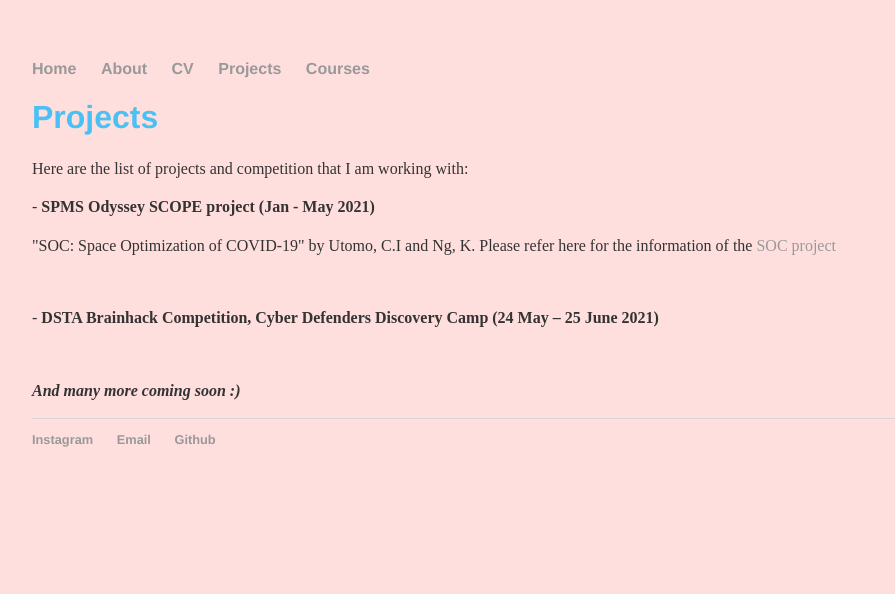
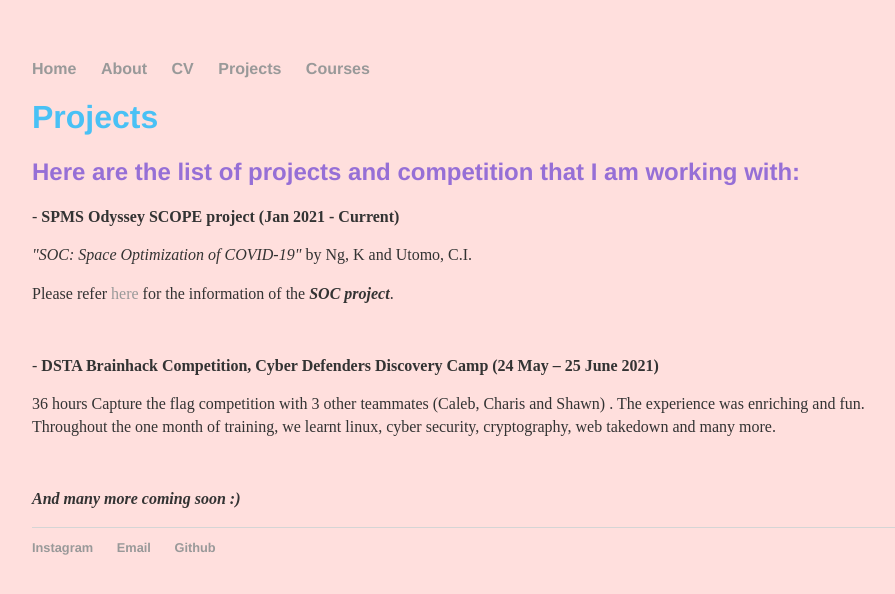
Before and after one commit to charutomo/charutomo.github.io, a Jekyll site: the page built from projects/index.html, in a window 1280 px wide. Shown: the top 594 px of the page, without its empty margins (160-1055 px from the left). Built offline with Jekyll 4.4.1, drawn with Linux system fonts in a browser that asks for light colours.

Commit message:
Update index.html

```diff
--- a/projects/index.html
+++ b/projects/index.html
@@ -5,11 +5,13 @@ title: Projects
 
 		<div class="projects">
 			<h1 style="color: #49c1f5;">Projects</h1>
-			<p>Here are the list of projects and competition that I am working with: </p>
-      <p> - <b>SPMS Odyssey SCOPE project (Jan - May 2021) </b></p>
-      <p>"SOC: Space Optimization of COVID-19" by Utomo, C.I and Ng, K. Please refer here for the information of the <a href="https://github.com/charutomo/SOC"> SOC project </a> </p>
+			<h2>Here are the list of projects and competition that I am working with: </h2>
+      <p> - <b>SPMS Odyssey SCOPE project (Jan 2021 - Current) </b></p>
+			<p> <i>"SOC: Space Optimization of COVID-19" </i> by Ng, K and Utomo, C.I. <p>
+			<p> Please refer <a href="https://github.com/charutomo/SOC">here</a> for the information of the <i><b>SOC project</i></b>.</p>
       <br>
 	<p> - <b>DSTA Brainhack Competition, Cyber Defenders Discovery Camp (24 May – 25 June 2021) </b> </p>
+	<p> 36 hours Capture the flag competition with 3 other teammates (Caleb, Charis and Shawn) . The experience was enriching and fun. Throughout the one month of training, we learnt linux, cyber security, cryptography, web takedown and many more.</p>
        <br>
       <p><b><i> And many more coming soon :)</b></i></p>
 
```
